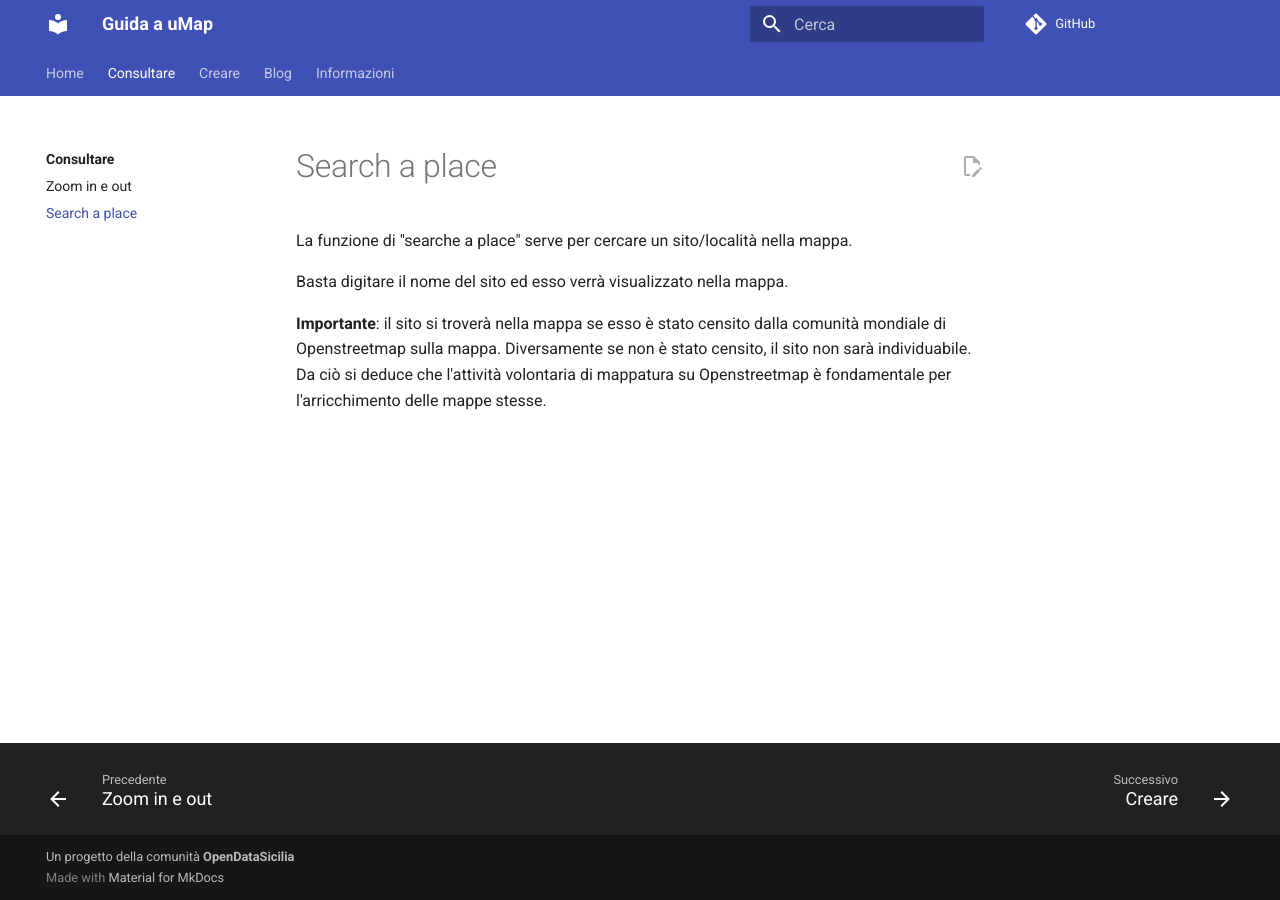
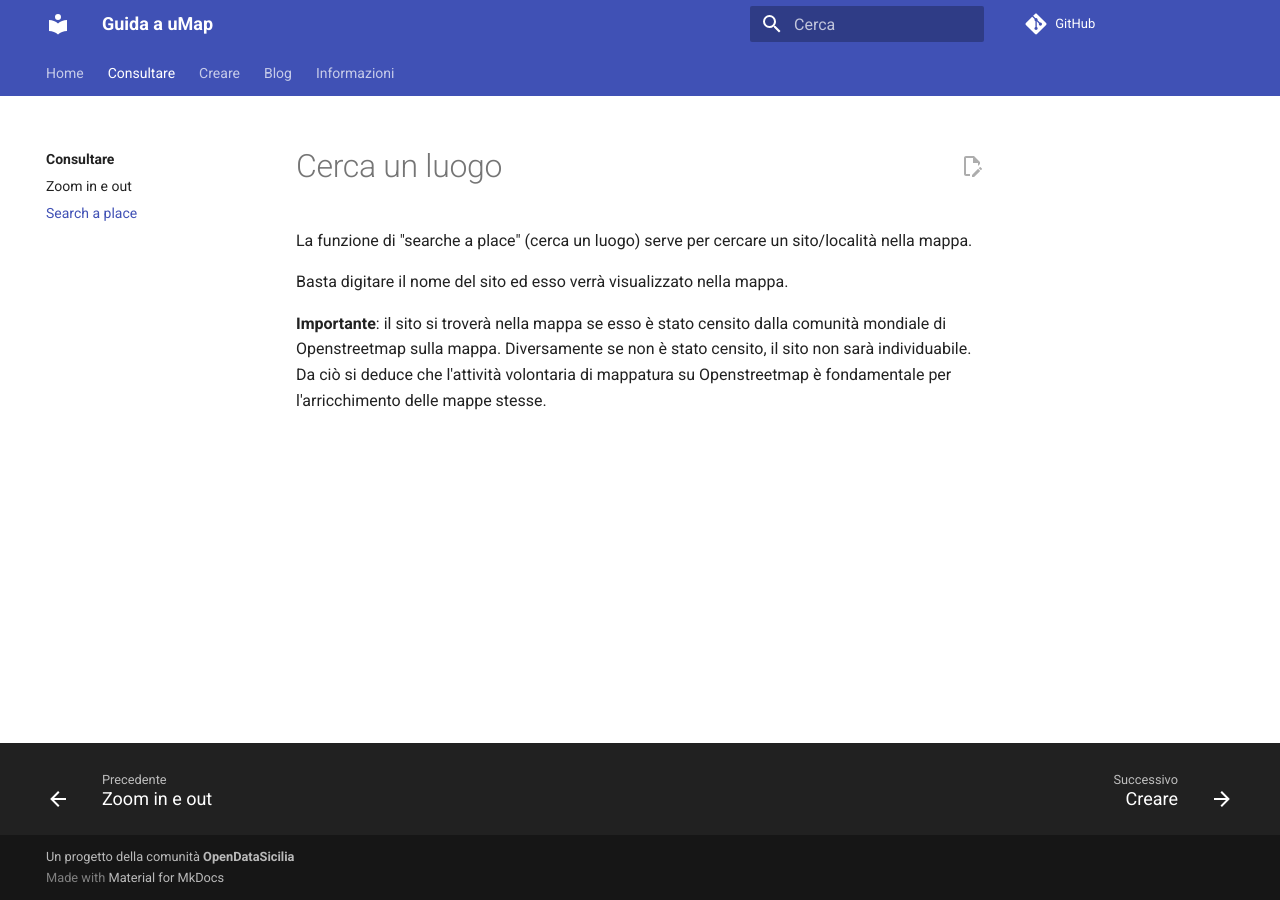
Before and after one commit to opendatasicilia/guida-umap, an MkDocs documentation site: the page built from docs/consultare/search-a-place.md, in a window 1280 px wide. Built offline with MkDocs 1.6.1 and Material for MkDocs 9.7.7, drawn with Linux system fonts in a browser that asks for light colours; comment, search, counter and statistics services are not loaded.

Commit message:
Update search-a-place.md

```diff
--- a/docs/consultare/search-a-place.md
+++ b/docs/consultare/search-a-place.md
@@ -1,6 +1,6 @@
-# Search a place
+# Cerca un luogo
 
-La funzione di "searche a place" serve per cercare un sito/località nella mappa.
+La funzione di "searche a place" (cerca un luogo) serve per cercare un sito/località nella mappa.
 
 Basta digitare il nome del sito ed esso verrà visualizzato nella mappa.
 
```
